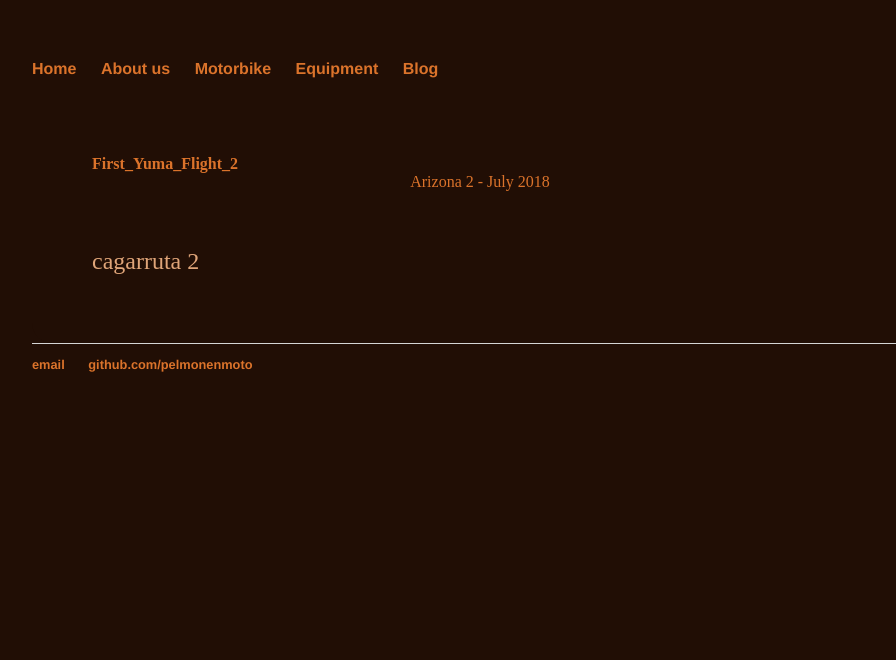
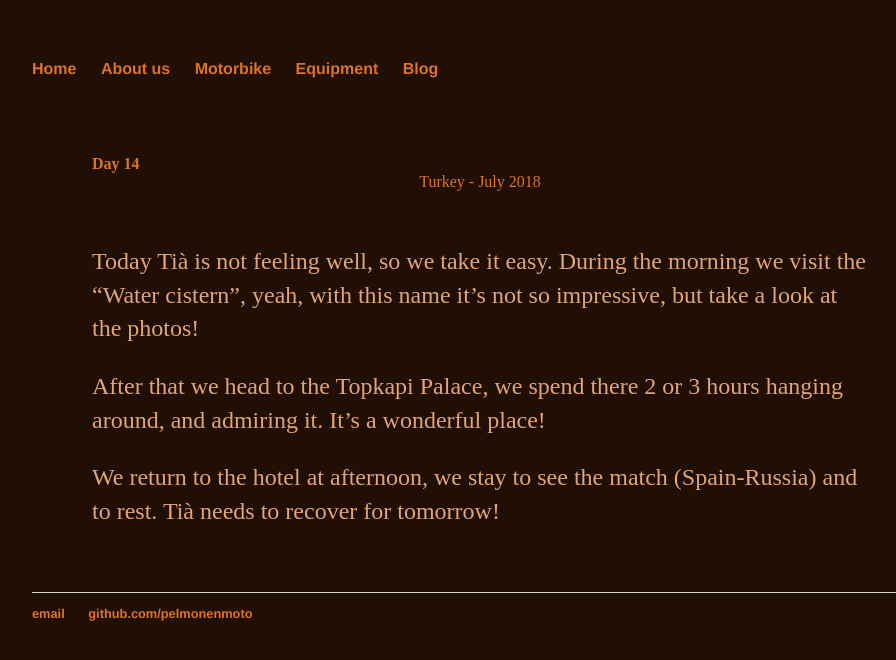
Before and after one commit to PepGonella/pelmonenmoto.github.io, a Jekyll site: the page built from _etapes/2018-07-01-day14.md, in a window 1280 px wide. Shown: the top 660 px of the page, without its empty margins (160-1056 px from the left). Built offline with Jekyll 4.4.1, drawn with Linux system fonts in a browser that asks for light colours.

Commit message:
uploading day 14

```diff
--- a/_etapes/2018-07-01-day14.md
+++ b/_etapes/2018-07-01-day14.md
@@ -1,15 +1,19 @@
 ---
 layout: post
-title: First_Yuma_Flight_2
+title: Day 14
 description:
 type: photos
 destination: pelmonenmoto
 category: etapes
 subcat: Private Pilot2
-location: Arizona 2
+location: Turkey
 image: /pictures/thumbs/canaldam.png
 permalink:
 publish: yes
 ---
 
-cagarruta 2
+Today Tià is not feeling well, so we take it easy. During the morning we visit the "Water cistern", yeah, with this name it's not so impressive, but take a look at the photos!
+
+After that we head to the Topkapi Palace, we spend there 2 or 3 hours hanging around, and admiring it. It's a wonderful place!
+
+We return to the hotel at afternoon, we stay to see the match (Spain-Russia) and to rest. Tià needs to recover for tomorrow!
```
